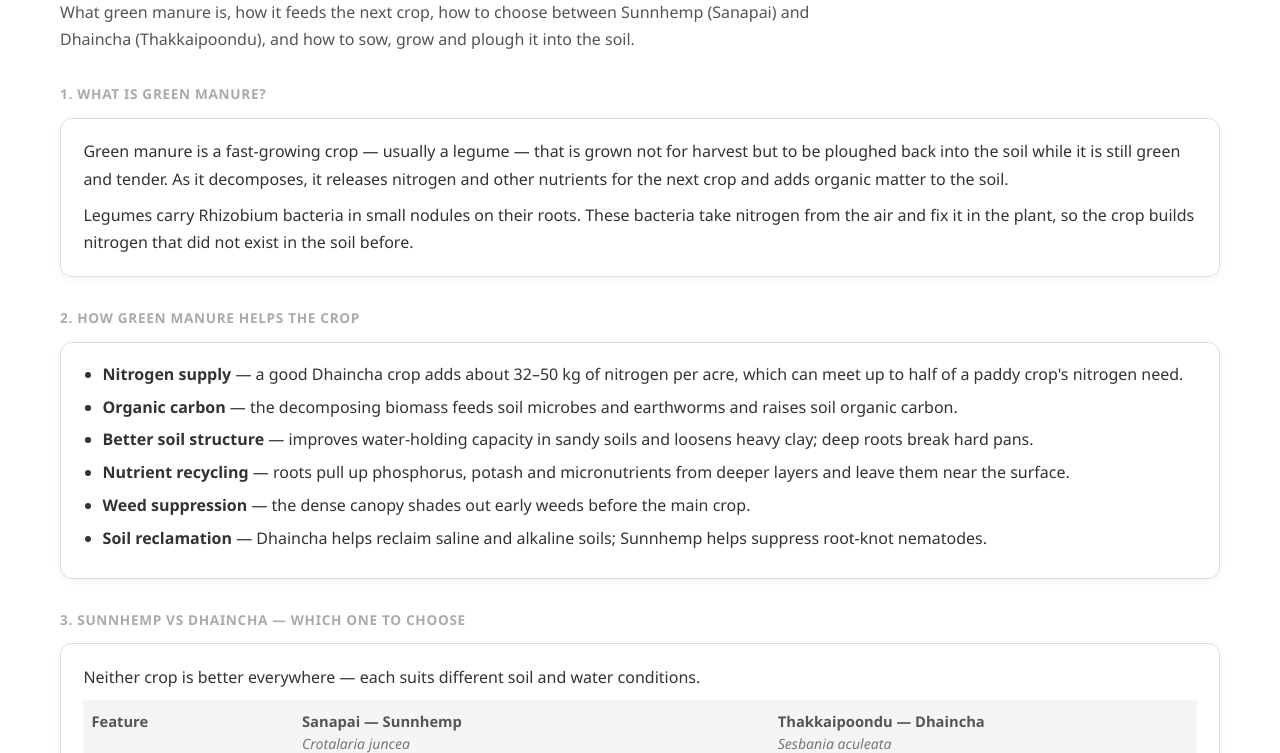
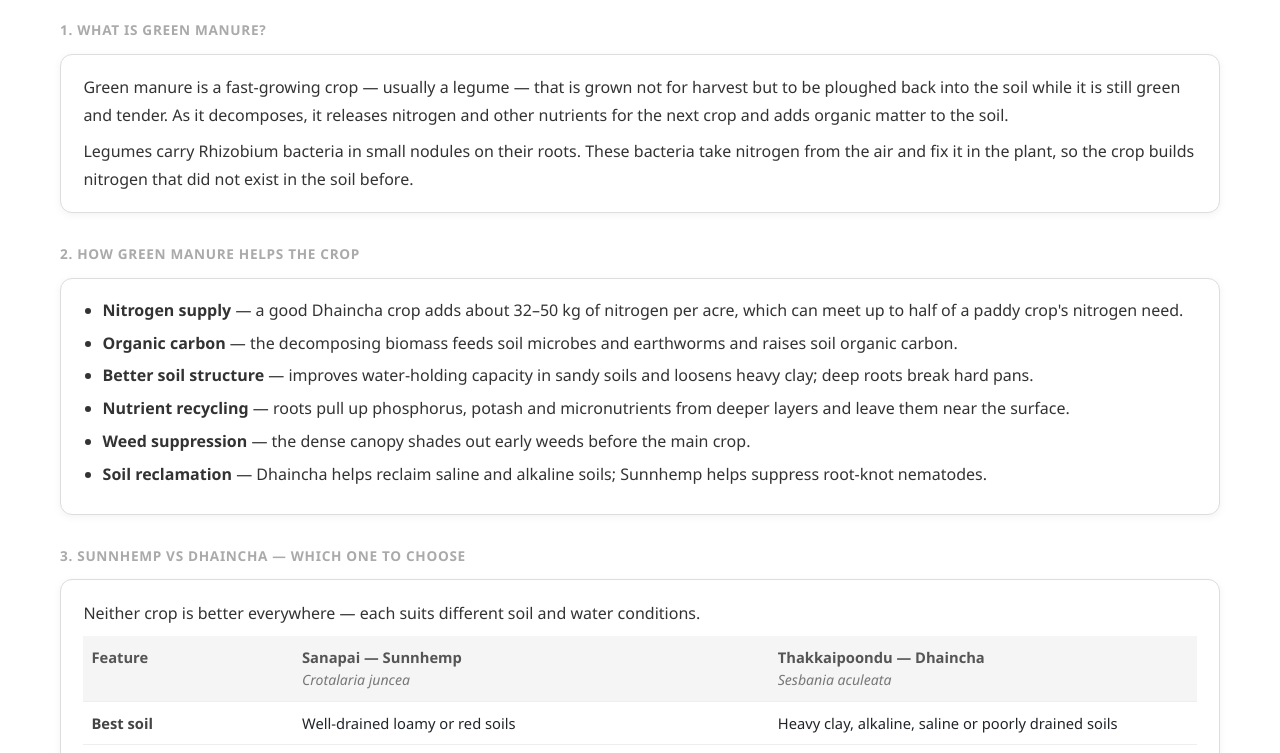
Before and after one commit to bharathmit/organic-farming, a plain HTML site: page fertilizer-green-manure.html in a window 1280 px wide. Shown: the part 221-974 px from the top of the page. Drawn offline with Linux system fonts and the light colour scheme.

Commit message:
Green manure: remove intro paragraph
Co-Authored-By: Claude Opus 5.5 <noreply@anthropic.com>
Claude-Session: https://claude.ai/code/session_011dprK3LEsMBuS85Gaqfi3K

```diff
--- a/fertilizer-green-manure.html
+++ b/fertilizer-green-manure.html
@@ -51,10 +51,6 @@
 <main class="container">
   <div class="crumb"><a href="organic-fertilizer.html"><span class="lang-en">Organic Fertilizer</span><span class="lang-ta">இயற்கை உரம்</span></a></div>
   <h1><span class="lang-en">Green manure</span><span class="lang-ta">பசுந்தாள் உரம்</span></h1>
-  <p class="sub">
-    <span class="lang-en">What green manure is, how it feeds the next crop, how to choose between Sunnhemp (Sanapai) and Dhaincha (Thakkaipoondu), and how to sow, grow and plough it into the soil.</span>
-    <span class="lang-ta">பசுந்தாள் உரம் என்றால் என்ன, அடுத்த பயிருக்கு அது எப்படி உணவாகிறது, சணப்பு மற்றும் தக்கைப்பூண்டு — இவற்றில் எதைத் தேர்வு செய்வது, எப்படி விதைத்து, வளர்த்து, மண்ணில் மடக்கி உழுவது.</span>
-  </p>
 
   <!-- 1. WHAT IS IT -->
   <div class="section-title"><span class="lang-en">1. What is green manure?</span><span class="lang-ta">1. பசுந்தாள் உரம் என்றால் என்ன?</span></div>
```
